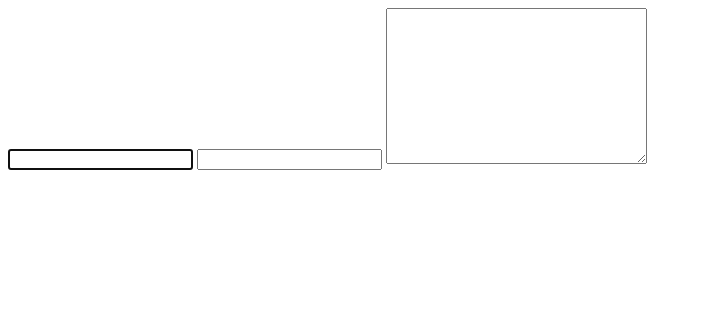
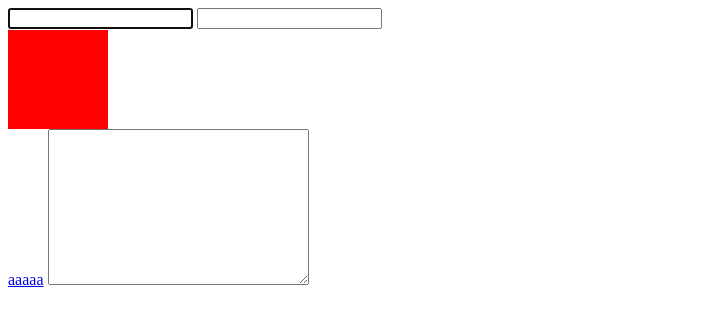
Before and after one commit to Hattrick-3/Hattrick-3.github.io, a plain HTML site: page my test/index.html in a window 1280 px wide. Shown: the whole page, without its empty margins (0-702 px from the left). Drawn offline with Linux system fonts and the light colour scheme.

Commit message:
Add files via upload

```diff
--- a/my test/index.html
+++ b/my test/index.html
@@ -5,12 +5,15 @@
     <meta charset="UTF-8">
     <meta name="viewport" content="width=device-width, initial-scale=1.0">
     <title>Document</title>
+    <link rel="stylesheet" href="styles.css">
 
 </head>
 
 <body>
+    <input type="text" inputmode="numeric" class="input">
     <input type="text" inputmode="numeric" class="input" style="color: blue;">
-    <input type="text" inputmode="numeric" class="input2" style="color: blue;">
+    <div style="width: 100px; height: 100px; background-color: red"></div>
+    <a href="yyyyyyy">aaaaa</a>
     <textarea name="" id="" cols="30" rows="10"></textarea>
 
     <script src="script.js"></script>
```
